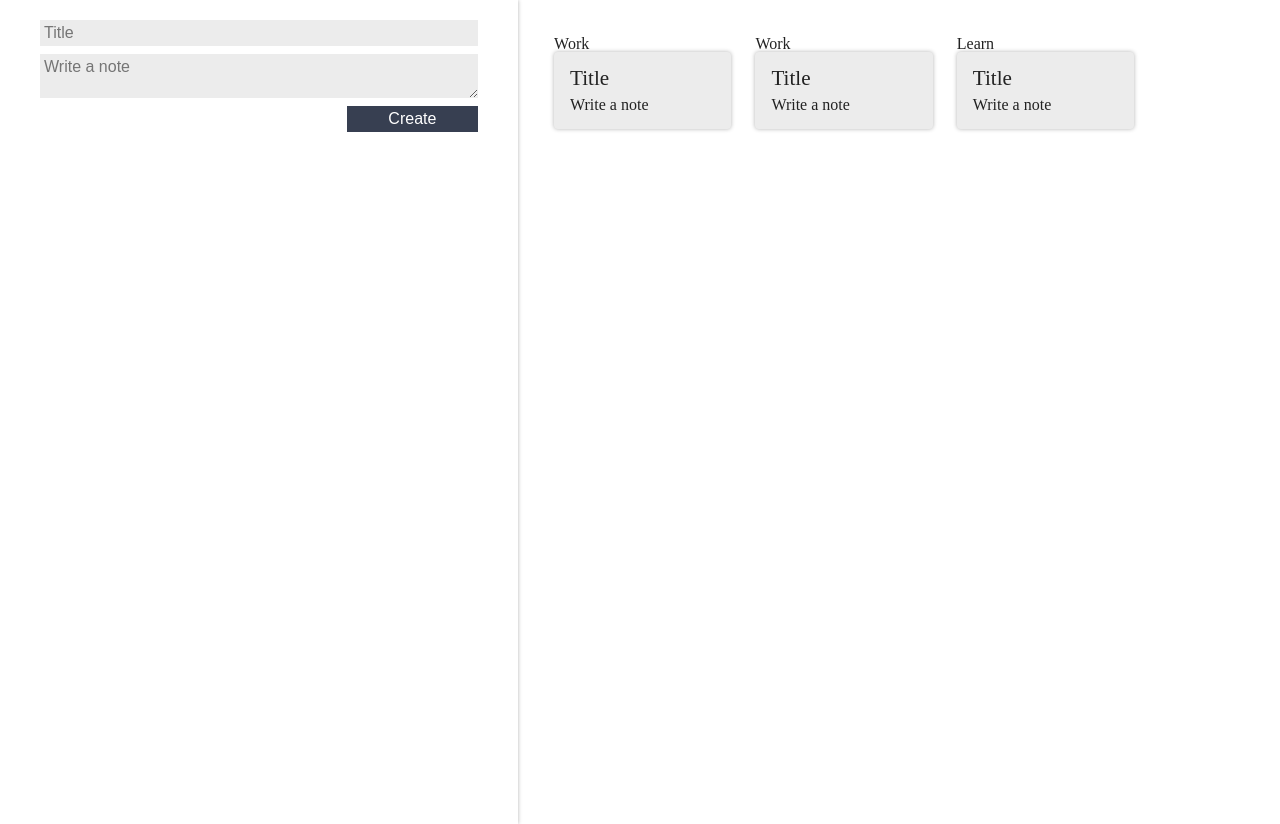
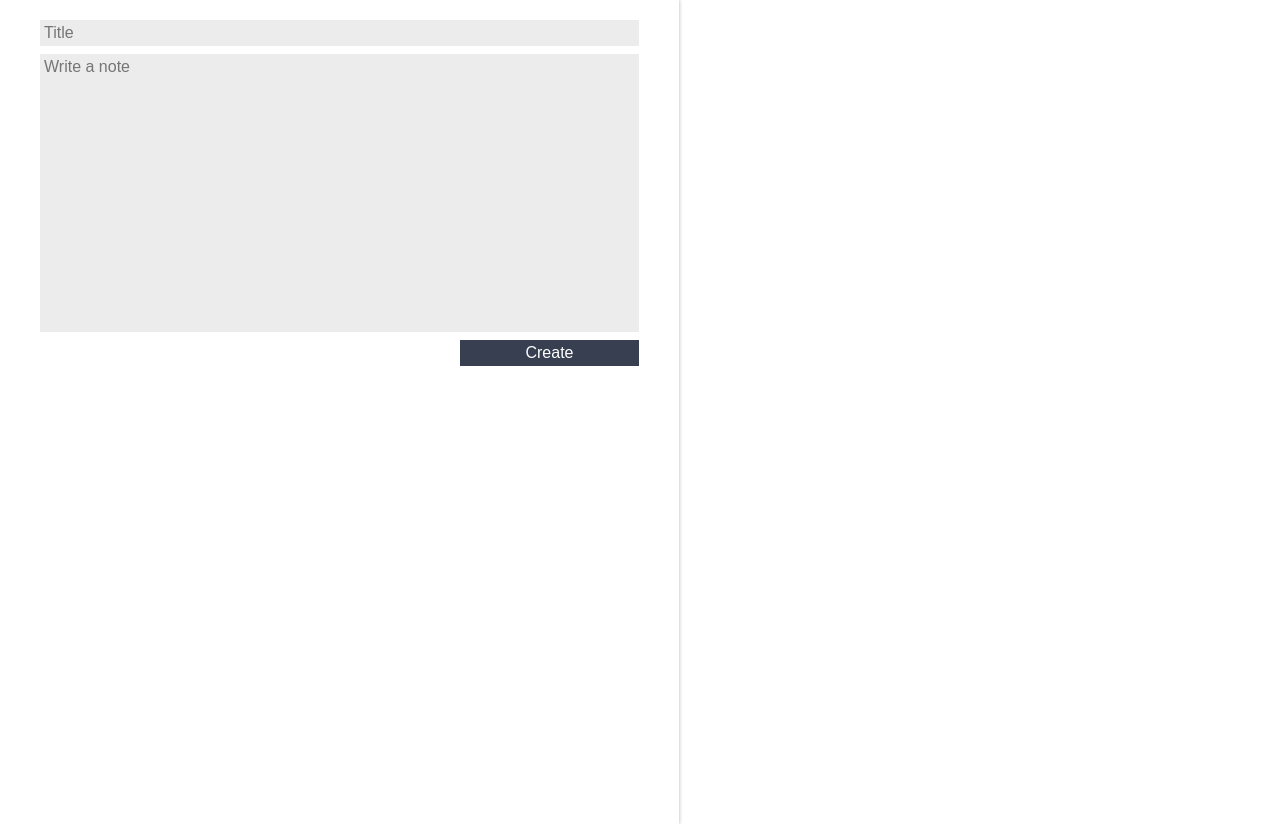
Before and after one commit to ivanclay/alura_ceep, a React (Create React App) app: page / in a window 1280 px wide. Built offline with nearby package versions, Linux system fonts and the light colour scheme.

Commit message:
Add notes

```diff
--- a/src/App.js
+++ b/src/App.js
@@ -5,11 +5,26 @@ import "./App.css";
 import "./index.css";
 
 class App extends Component {
+
+  constructor(){
+    super();
+    this.state = {
+      notes: []
+    };
+  }
+
+  createNote(title, note){
+    const newNote = {title,note};
+    const newNotes = [...this.state.notes, newNote];
+    const newState = { notes: newNotes};
+    this.setState(newState);
+  }
+
   render() {
     return (
       <section className="container">
-        <RegistrationForm />
-        <NoteList />
+        <RegistrationForm createNote={this.createNote.bind(this)} />
+        <NoteList notes={this.state.notes} />
       </section>
     );
   }
--- a/src/components/note-card/note-card.jsx
+++ b/src/components/note-card/note-card.jsx
@@ -6,9 +6,10 @@ class NoteCard extends Component {
     return (
       <section className="note-card">
         <header className="note-card-header">
-          <h3 className="note-card-title">Title</h3>
+          <h3 className="note-card-title">{ this.props.title }</h3>
+          <hr/>
         </header>
-        <p className="note-card-text">Write a note</p>
+        <p className="note-card-text">{ this.props.note}</p>
       </section>
     );
   }
--- a/src/components/note-card/style.css
+++ b/src/components/note-card/style.css
@@ -6,19 +6,21 @@
     background-color: var(--fundo-detalhes);
     border-radius: 4px;
     flex-wrap: wrap;
-    box-shadow: 0 0 4px rgba(0, 0, 0, 0.3);
+    box-shadow: 1px 1px 4px rgba(0, 0, 0, 0.3);
     padding: 16px;
 }
 
 .note-card-header {
-    font-size: 1.1em;
+  font-size: 1.1em;
   display: flex;
   justify-content: space-between;
   align-items: center;
+  border-bottom: 1px solid rgb(117, 148, 107);
+  width: 100%;
 }
 
 .note-card-title {
-    font-size: 1.2em;
+    font-size: 1.6em;
     margin-right: 12px;
 }
 
--- a/src/components/note-list/note-list.jsx
+++ b/src/components/note-list/note-list.jsx
@@ -3,14 +3,14 @@ import NoteCard from "../note-card";
 import "./style.css";
 
 class NoteList extends Component {
+
   render() {
     return (
       <ul className="note-list">
-        {Array.of("Work", "Work", "Learn").map((category, index) => {
+        {this.props.notes.map((note, index) => {
           return (
               <li className="note-list-item" key={index}>
-                  <div>{category}</div>
-                <NoteCard />
+                <NoteCard title={note.title} note={note.note} />
               </li>
           );
         })}
--- a/src/components/registration-form/registration-form.jsx
+++ b/src/components/registration-form/registration-form.jsx
@@ -2,11 +2,50 @@ import React, { Component } from "react";
 import "./style.css";
 
 class RegistrationForm extends Component {
+
+  constructor(props){
+    super(props);
+    this.title = "";
+    this.note = "";
+  }
+
+  _handleOnChangeTitle(event){
+    event.stopPropagation();
+    this.title = event.target.value;
+    // console.log(this.title);
+  }
+
+  _handleOnChangeNote(event){
+    event.stopPropagation();
+    this.note = event.target.value;
+    // console.log(this.note);
+  }
+
+  _createNote(event){
+    event.preventDefault();
+    event.stopPropagation();
+    this.props.createNote(this.title, this.note);
+  }
+
   render() {
     return (
-      <form className="registration-form">
-        <input className="registration-form-input" type="text" placeholder="Title" />
-        <textarea className="registration-form-input" placeholder="Write a note"></textarea>
+      <form
+       className="registration-form"
+       onSubmit={this._createNote.bind(this)}
+       createNote
+      >
+        <input
+          className="registration-form-input"
+          type="text"
+          placeholder="Title"
+          onChange={this._handleOnChangeTitle.bind(this)}
+        />
+        <textarea
+          rows={15}
+          className="registration-form-input"
+          placeholder="Write a note"
+          onChange={this._handleOnChangeNote.bind(this)}
+        ></textarea>
         <button className="registration-form-input registration-form-submit">Create</button>
       </form>
     );
--- a/src/components/registration-form/style.css
+++ b/src/components/registration-form/style.css
@@ -7,6 +7,7 @@
     flex-direction: column;
     padding: 12px 40px;
   }
+
   .registration-form-input {
     margin-top: 8px;
     padding: 4px;
@@ -14,6 +15,7 @@
     background-color: var(--fundo-detalhes);
     font-family: Arial, Helvetica, sans-serif;
     font-weight: 100;
+    resize: none;
   }
 
   .registration-form-submit {
```
